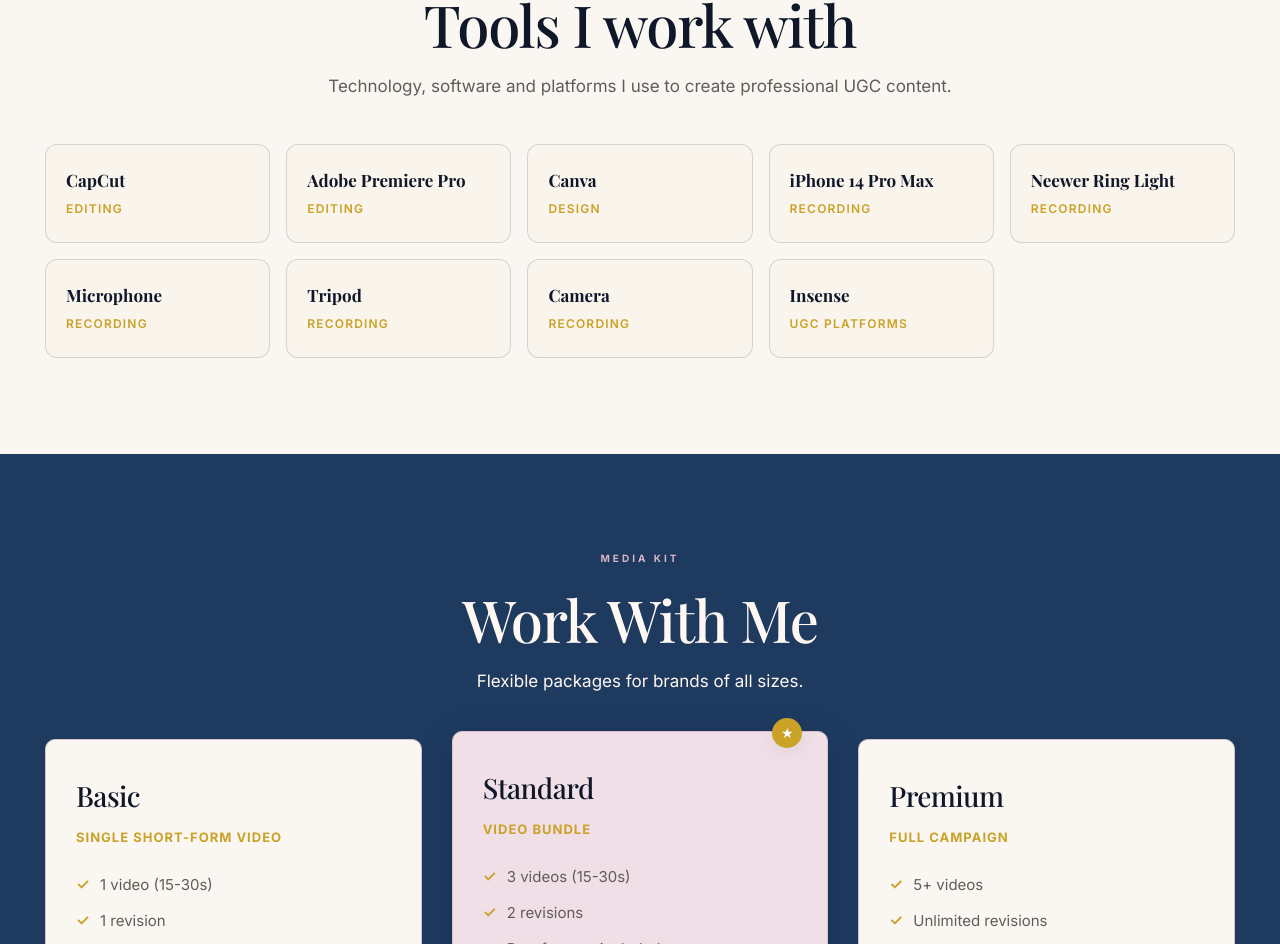
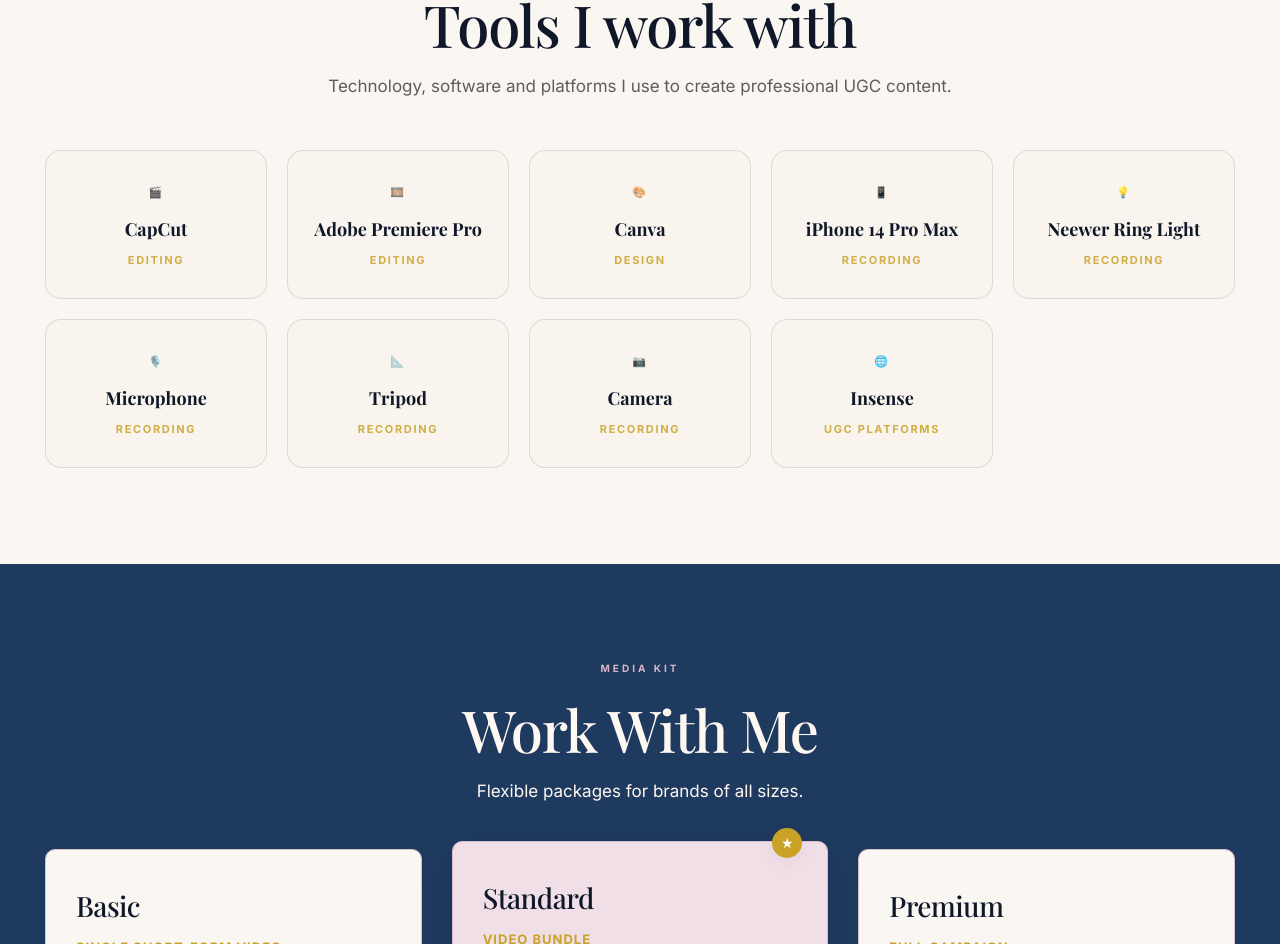
Before and after one commit to josemanuelsuarez110/enohelia-mendez-ugc-portfolio, a Next.js app: page /en in a window 1280 px wide. Shown: the part 6831-7775 px from the top of the page. Built offline with nearby package versions, Linux system fonts and the light colour scheme.

Commit message:
feat(tools): rediseñar sección de herramientas con emojis y animaciones

```diff
--- a/app/[locale]/globals.css
+++ b/app/[locale]/globals.css
@@ -765,43 +765,76 @@
 
 .toolsGrid {
   display: grid;
-  grid-template-columns: repeat(auto-fit, minmax(200px, 1fr));
-  gap: 16px;
-  margin-top: 40px;
+  grid-template-columns: repeat(auto-fit, minmax(220px, 1fr));
+  gap: 20px;
+  margin-top: 50px;
 }
 
 .toolCard {
   display: flex;
   flex-direction: column;
-  gap: 8px;
-  padding: 24px 20px;
-  border: 1px solid color-mix(in srgb, var(--foreground) 15%, transparent);
-  border-radius: 12px;
-  background: color-mix(in srgb, var(--accent) 3%, transparent);
-  transition: all 0.3s cubic-bezier(0.22, 1, 0.36, 1);
+  align-items: center;
+  text-align: center;
+  gap: 12px;
+  padding: 36px 24px 28px;
+  border: 1px solid color-mix(in srgb, var(--foreground) 12%, transparent);
+  border-radius: 16px;
+  background: color-mix(in srgb, var(--accent) 2%, transparent);
+  transition: all 0.4s cubic-bezier(0.22, 1, 0.36, 1);
+  position: relative;
+  overflow: hidden;
+}
+
+.toolCard::before {
+  content: "";
+  position: absolute;
+  top: 0;
+  left: 50%;
+  transform: translateX(-50%);
+  width: 0;
+  height: 3px;
+  background: var(--accent);
+  transition: width 0.4s cubic-bezier(0.22, 1, 0.36, 1);
 }
 
 .toolCard:hover {
   border-color: var(--accent);
-  background: color-mix(in srgb, var(--accent) 8%, transparent);
-  transform: translateY(-3px);
-  box-shadow: 0 8px 20px color-mix(in srgb, var(--accent) 15%, transparent);
+  background: color-mix(in srgb, var(--accent) 6%, transparent);
+  transform: translateY(-6px);
+  box-shadow: 0 12px 32px color-mix(in srgb, var(--accent) 20%, transparent);
+}
+
+.toolCard:hover::before {
+  width: 60%;
+}
+
+.toolIcon {
+  font-size: 48px;
+  line-height: 1;
+  margin-bottom: 8px;
+  transition: transform 0.4s cubic-bezier(0.22, 1, 0.36, 1);
+  display: block;
+}
+
+.toolCard:hover .toolIcon {
+  transform: scale(1.15) rotate(-5deg);
 }
 
 .toolCard strong {
   font-family: var(--font-display);
-  font-size: 17px;
+  font-size: 18px;
   font-weight: 700;
   color: var(--foreground);
-  line-height: 1.3;
+  line-height: 1.25;
 }
 
 .toolCard span {
-  font-size: 12px;
+  font-size: 11px;
   text-transform: uppercase;
-  letter-spacing: 0.1em;
+  letter-spacing: 0.15em;
   color: var(--accent);
-  font-weight: 600;
+  font-weight: 700;
+  opacity: 0.85;
 }
 
 @media (max-width: 768px) {
@@ -810,13 +843,20 @@
   }
   .toolsGrid {
     grid-template-columns: repeat(2, 1fr);
-    gap: 12px;
+    gap: 14px;
+    margin-top: 32px;
   }
   .toolCard {
-    padding: 18px 14px;
+    padding: 24px 16px 20px;
+  }
+  .toolIcon {
+    font-size: 36px;
   }
   .toolCard strong {
     font-size: 15px;
+  }
+  .toolCard span {
+    font-size: 10px;
   }
 }
 
@@ -825,3 +865,9 @@
     grid-template-columns: 1fr;
   }
 }
+
+@media (max-width: 480px) {
+  .toolsGrid {
+    grid-template-columns: 1fr;
+  }
+}
--- a/app/[locale]/page.tsx
+++ b/app/[locale]/page.tsx
@@ -209,8 +209,9 @@
           <p>{t("tools.subtitle")}</p>
         </div>
         <div className="toolsGrid">
-          {Object.entries(t.raw("tools.items") as Record<string, { name: string; category: string }>).map(([key, tool]) => (
+          {Object.entries(t.raw("tools.items") as Record<string, { name: string; category: string; icon: string }>).map(([key, tool]) => (
             <div className="toolCard" key={key}>
+              <span className="toolIcon" aria-hidden="true">{tool.icon}</span>
               <strong>{tool.name}</strong>
               <span>{t(`tools.categories.${tool.category}`)}</span>
             </div>
--- a/messages/en.json
+++ b/messages/en.json
@@ -358,39 +358,48 @@
     "items": {
       "capcut": {
         "name": "CapCut",
-        "category": "editing"
+        "category": "editing",
+        "icon": "🎬"
       },
       "premiere": {
         "name": "Adobe Premiere Pro",
-        "category": "editing"
+        "category": "editing",
+        "icon": "🎞️"
       },
       "canva": {
         "name": "Canva",
-        "category": "design"
+        "category": "design",
+        "icon": "🎨"
       },
       "iphone": {
         "name": "iPhone 14 Pro Max",
-        "category": "recording"
+        "category": "recording",
+        "icon": "📱"
       },
       "ringlight": {
         "name": "Neewer Ring Light",
-        "category": "recording"
+        "category": "recording",
+        "icon": "💡"
       },
       "microphone": {
         "name": "Microphone",
-        "category": "recording"
+        "category": "recording",
+        "icon": "🎙️"
       },
       "tripod": {
         "name": "Tripod",
-        "category": "recording"
+        "category": "recording",
+        "icon": "📐"
       },
       "camera": {
         "name": "Camera",
-        "category": "recording"
+        "category": "recording",
+        "icon": "📷"
       },
       "insense": {
         "name": "Insense",
-        "category": "platforms"
+        "category": "platforms",
+        "icon": "🌐"
       }
     }
   }
--- a/messages/es.json
+++ b/messages/es.json
@@ -358,39 +358,48 @@
     "items": {
       "capcut": {
         "name": "CapCut",
-        "category": "editing"
+        "category": "editing",
+        "icon": "🎬"
       },
       "premiere": {
         "name": "Adobe Premiere Pro",
-        "category": "editing"
+        "category": "editing",
+        "icon": "🎞️"
       },
       "canva": {
         "name": "Canva",
-        "category": "design"
+        "category": "design",
+        "icon": "🎨"
       },
       "iphone": {
         "name": "iPhone 14 Pro Max",
-        "category": "recording"
+        "category": "recording",
+        "icon": "📱"
       },
       "ringlight": {
         "name": "Ring light Neewer",
-        "category": "recording"
+        "category": "recording",
+        "icon": "💡"
       },
       "microphone": {
         "name": "Micrófono",
-        "category": "recording"
+        "category": "recording",
+        "icon": "🎙️"
       },
       "tripod": {
         "name": "Trípode",
-        "category": "recording"
+        "category": "recording",
+        "icon": "📐"
       },
       "camera": {
         "name": "Cámara",
-        "category": "recording"
+        "category": "recording",
+        "icon": "📷"
       },
       "insense": {
         "name": "Insense",
-        "category": "platforms"
+        "category": "platforms",
+        "icon": "🌐"
       }
     }
   }
```
